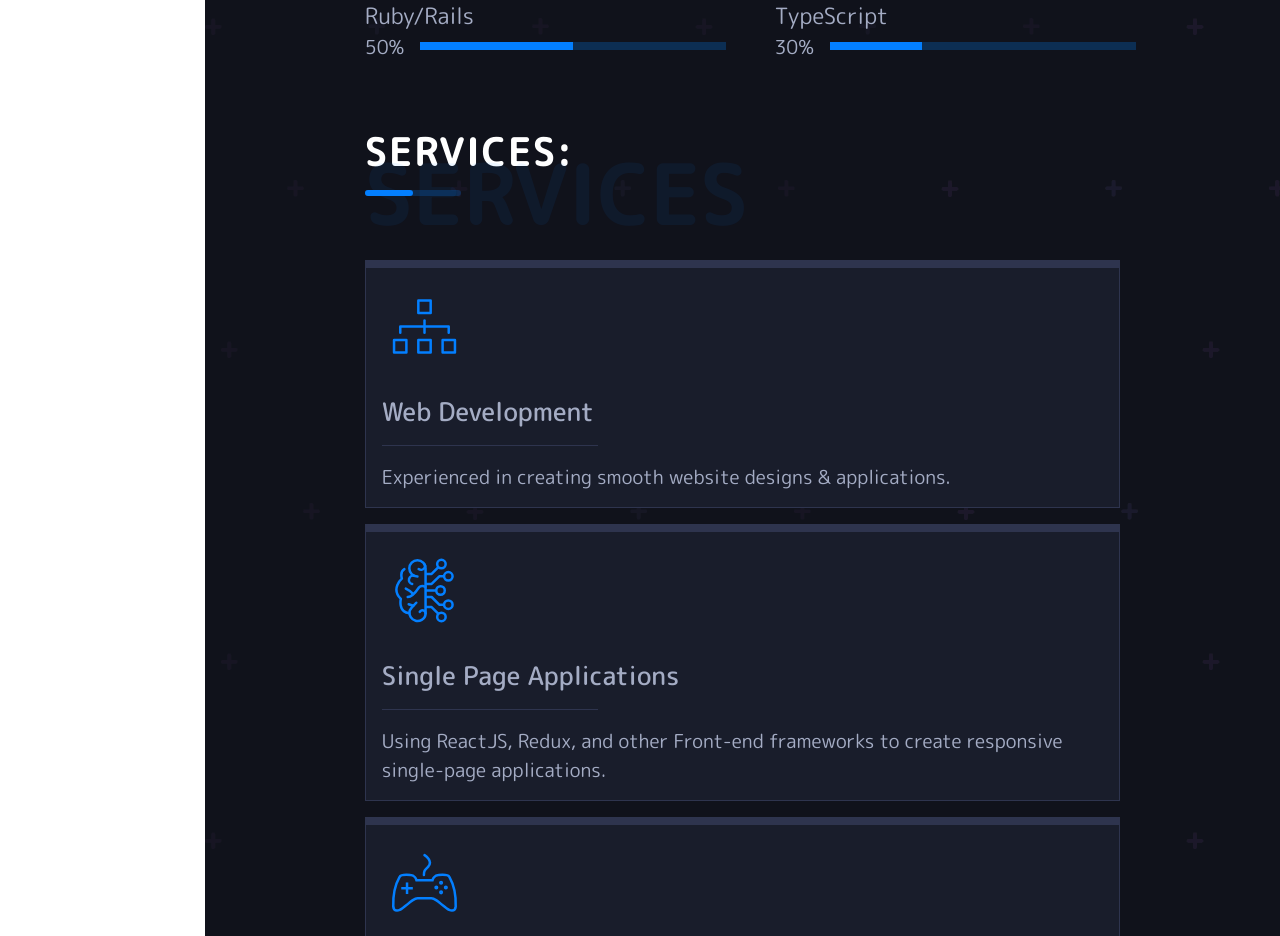
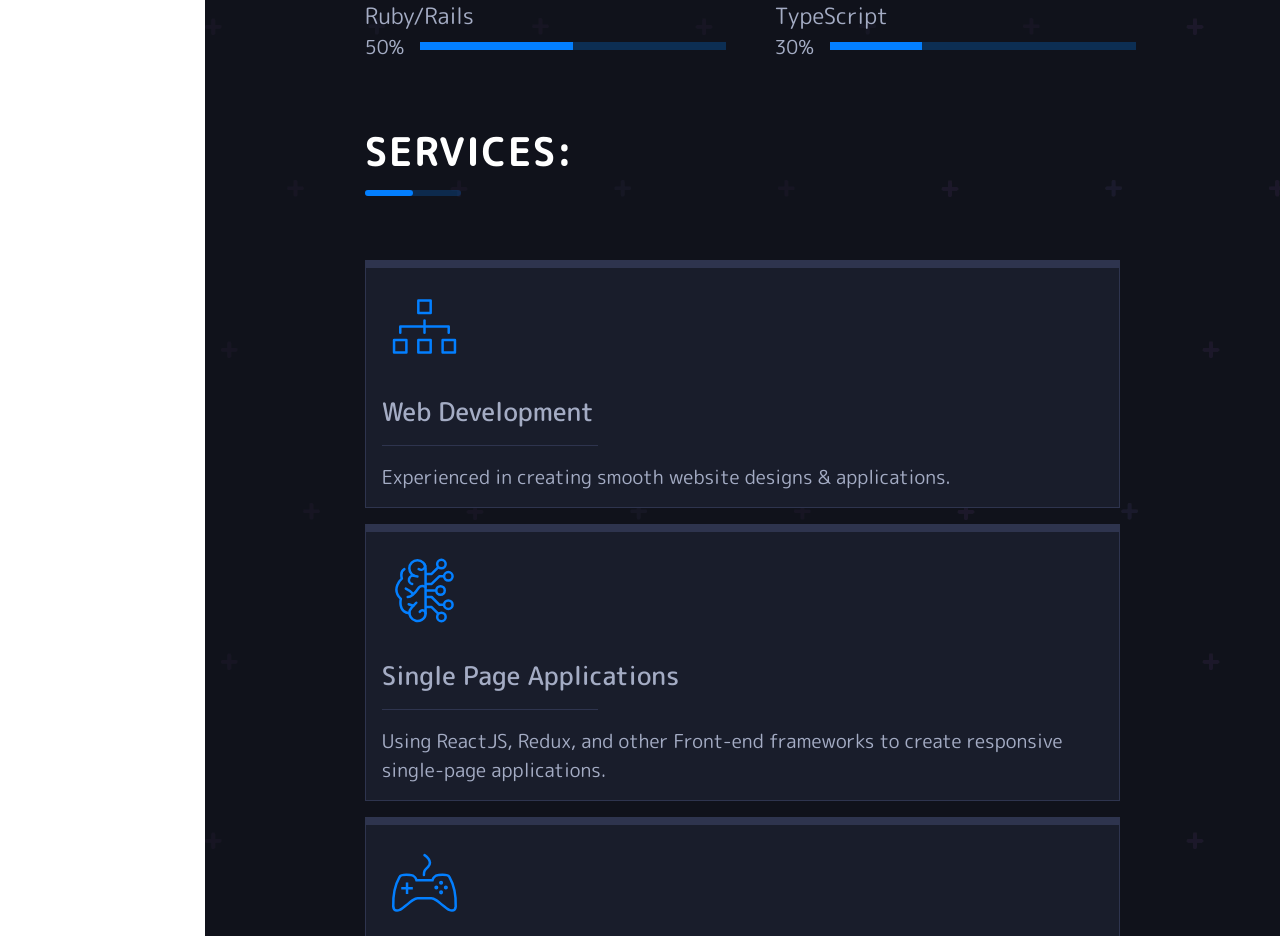
Before and after one commit to chriskang24/portfolio-site, a React (Create React App) app: page /about in a window 1280 px wide. Shown: the part 1420-2356 px from the top of the page. Built offline with nearby package versions, Linux system fonts and the light colour scheme.

Commit message:
service section update

```diff
--- a/src/Pages/AboutPage.js
+++ b/src/Pages/AboutPage.js
@@ -22,7 +22,7 @@ export default function AboutPage() {
         <SkillsSection skill={'TypeScript'} progress={'30%'} width={'30%'} />
       </div>
 
-      <Title title={'Services:'} span={'Services'} />
+      <Title title={'Services:'} />
       <div className="services-container">
         <ServiceSection image={design} title={'Web Development'} text={'Experienced in creating smooth website designs & applications.'} />
         <ServiceSection image={intelligence} title={'Single Page Applications'} text={'Using ReactJS, Redux, and other Front-end frameworks to create responsive single-page applications.'} />
```
